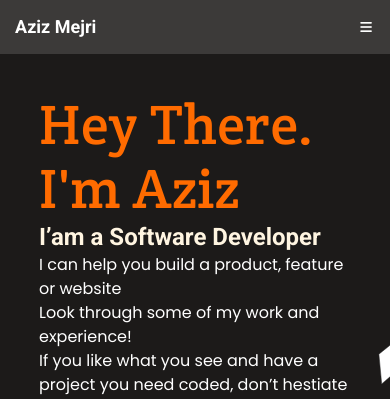
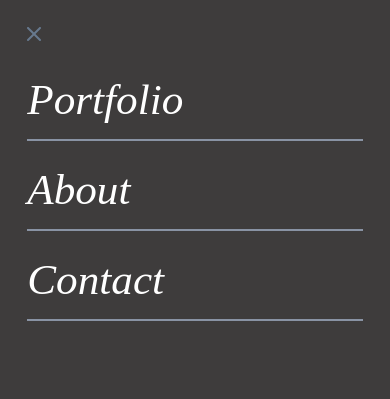
Before and after one commit to LoboArkano/mobile-menu-cr, a website: page index.html in a window 390 px wide. Both pictures are taken after a click on the button 366 px from the left and 27 px from the top of the page. Shown: the top 399 px of the page. Drawn offline with Linux system fonts and the light colour scheme.

Commit message:
Add functions to show and hide mobile menu

```diff
--- a/index.html
+++ b/index.html
@@ -5,22 +5,22 @@
     <meta http-equiv="X-UA-Compatible" content="IE=edge" />
     <meta name="viewport" content="width=device-width, initial-scale=1.0" />
     <link rel="stylesheet" href="./css/main.css" />
-    <link rel="stylesheet" href="./css/mobile-menu.css">
+    <link rel="stylesheet" href="./css/mobile-menu.css" >
     <link rel="icon" href="./favicon.ico" />
     <title>Aziz Mejri - Portfolio</title>
   </head>
   <body>
     <div id="mobile-menu" class="mobile-menu d-flex w-100 h-100 hidden">
-      <img class="h-close-btn" src="./media/svg/close.svg" alt="close">
-      <a class="h-link dec-none" href="#project">
+      <img class="h-close-btn" src="./media/svg/close.svg" alt="close" onclick="hideM()">
+      <a class="h-link dec-none" href="#project" onclick="hideM()">
         <p>Portfolio</p>
       </a>
       <div class="h-line3"></div>
-      <a class="h-link dec-none" href="#about-me">
+      <a class="h-link dec-none" href="#about-me" onclick="hideM()">
         <p>About</p>
       </a>
       <div class="h-line3"></div>
-      <a class="h-link dec-none" href="#contact">
+      <a class="h-link dec-none" href="#contact" onclick="hideM()">
         <p>Contact</p>
       </a>
       <div class="h-line3"></div>
@@ -28,7 +28,7 @@
     <header>
       <h1 id="logo">Aziz Mejri</h1>
       <button type="button" class="menu-bars">
-        <i class="fas fa-bars"></i>
+        <i class="fas fa-bars" onclick="showM()"></i>
       </button>
       <nav id="desktop-nav">
         <ul>
@@ -458,5 +458,6 @@
       src="https://kit.fontawesome.com/e966a3bd22.js"
       crossorigin="anonymous"
     ></script>
+    <script src="./js/index.js"></script>
   </body>
 </html>
--- /dev/null
+++ b/js/index.js
@@ -0,0 +1,12 @@
+/* eslint-disable no-unused-vars */
+const showM = () => {
+  const mobileMenu = document.getElementById('mobile-menu');
+
+  mobileMenu.classList.remove('hidden');
+};
+
+const hideM = () => {
+  const mobileMenu = document.getElementById('mobile-menu');
+
+  mobileMenu.classList.add('hidden');
+};
```
